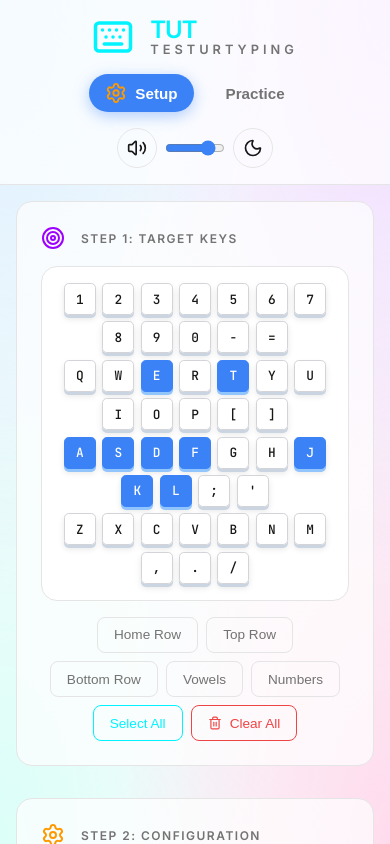
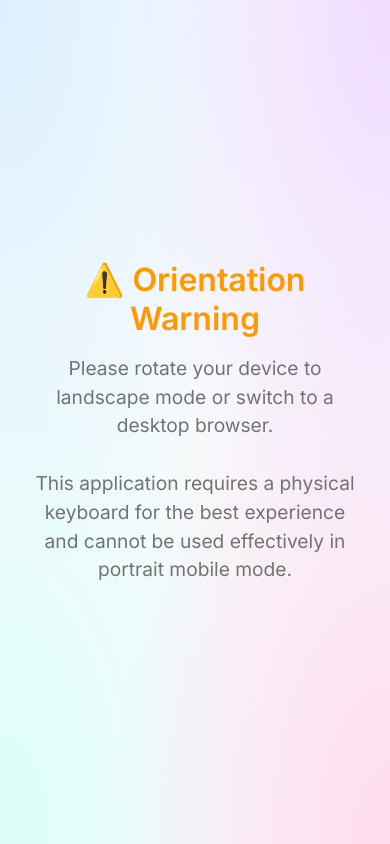
Before and after one commit to gpavananithish/TestUrTyping, a React (Vite) app: page / in a window 390 px wide. Shown: the top 844 px of the page. Built offline with nearby package versions, Linux system fonts and the light colour scheme.

Commit message:
Add portrait orientation warning for mobile devices

```diff
--- a/src/App.jsx
+++ b/src/App.jsx
@@ -107,6 +107,14 @@ export default function App() {
 
   return (
     <>
+      <div className="mobile-warning">
+        <h2 className="neon-text-orange" style={{fontSize: '2rem', marginBottom: '1rem'}}>⚠️ Orientation Warning</h2>
+        <p style={{fontSize: '1.2rem', lineHeight: '1.5', color: 'var(--dim)'}}>
+          Please rotate your device to landscape mode or switch to a desktop browser.
+          <br/><br/>
+          This application requires a physical keyboard for the best experience and cannot be used effectively in portrait mobile mode.
+        </p>
+      </div>
       <Navbar theme={theme} setTheme={setTheme} currentView={view} setView={setView} soundVolume={soundVolume} setSoundVolume={setSoundVolume} />
       <div className="dashboard-container" ref={containerRef}>
         {view === 'setup' ? (
--- a/src/index.css
+++ b/src/index.css
@@ -1020,3 +1020,24 @@ body {
     font-size: 1rem;
   }
 }
+
+.mobile-warning {
+  display: none;
+  position: fixed;
+  top: 0; left: 0; right: 0; bottom: 0;
+  background-color: var(--bg-base);
+  background-image: var(--bg-gradient);
+  z-index: 999999;
+  flex-direction: column;
+  align-items: center;
+  justify-content: center;
+  text-align: center;
+  padding: 2rem;
+  color: var(--fg);
+}
+
+@media (max-width: 768px) and (orientation: portrait) {
+  .mobile-warning {
+    display: flex;
+  }
+}
```
